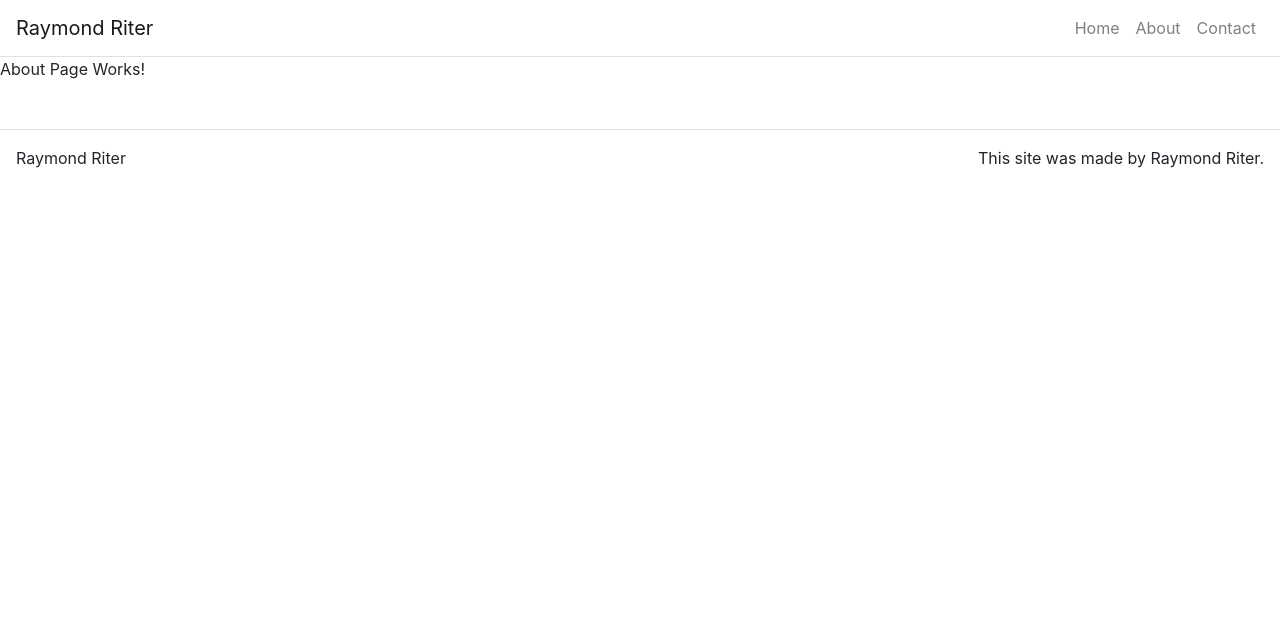
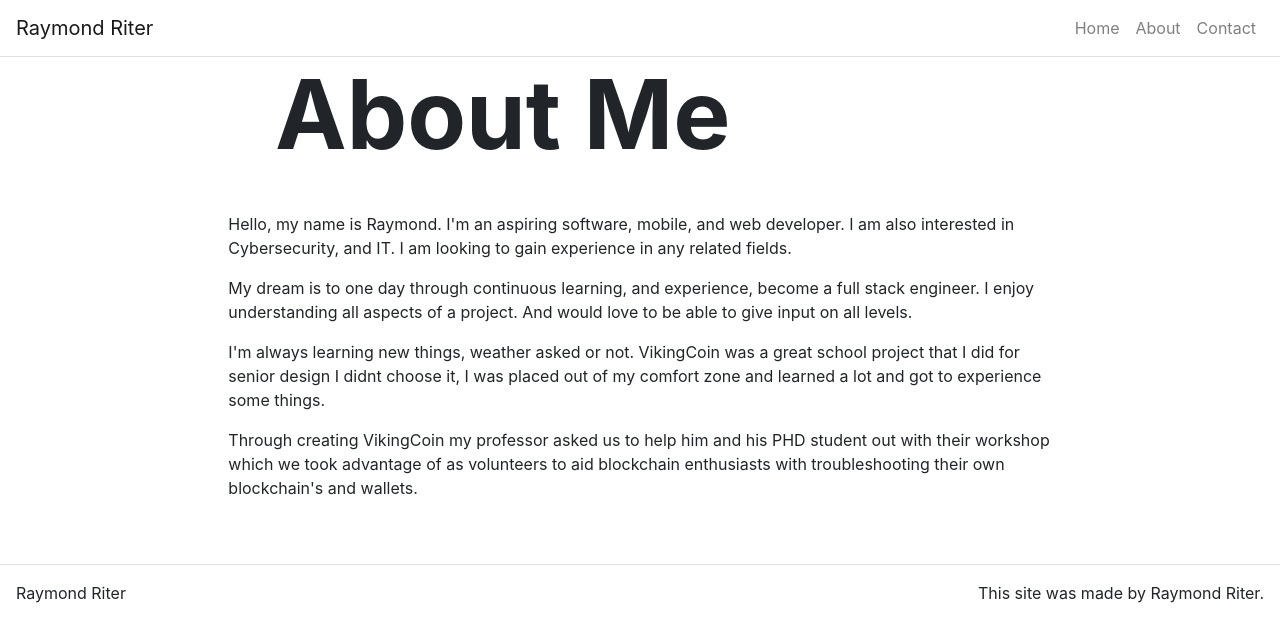
Before and after one commit to Raymondriter/Ray-Portfolio-Website, a React (Create React App) app in the folder portfolio-app/: page /about in a window 1280 px wide. Shown: the top 642 px of the page. Built offline with nearby package versions, Linux system fonts and the light colour scheme.

Commit message:
added about page with some starter content

```diff
--- /dev/null
+++ b/portfolio-app/src/components/Content.js
@@ -0,0 +1,19 @@
+import React from "react";
+import Container from "react-bootstrap/Container";
+import Row from "react-bootstrap/Row";
+import Col from "react-bootstrap/Col";
+
+function Content(props) {
+    return(
+        <Container fluid={true}>
+            <Row className="justify-content-center">
+                <Col md={8}>
+                    {props.children}
+                </Col>
+            </Row>
+        </Container>
+    );
+
+}
+
+export default Content
--- a/portfolio-app/src/pages/AboutPage.js
+++ b/portfolio-app/src/pages/AboutPage.js
@@ -1,9 +1,23 @@
 import React from "react";
+import Hero from "../components/Hero";
+import Content from "../components/Content";
 
 function AboutPage(props) {
 
     return(
-        <p>About Page Works!</p>
+        <div>
+            <Hero title={props.title} />
+
+            <Content>
+                <p>Hello, my name is Raymond. I'm an aspiring software, mobile, and web developer. I am also interested in Cybersecurity, and IT. I am looking to gain experience in any related fields.</p>
+
+                <p>My dream is to one day through continuous learning, and experience, become a full stack engineer. I enjoy understanding all aspects of a project. And would love to be able to give input on all levels.</p>
+
+                <p>I'm always learning new things, weather asked or not. VikingCoin was a great school project that I did for senior design I didnt choose it, I was placed out of my comfort zone and learned a lot and got to experience some things. </p>
+
+                <p>Through creating VikingCoin my professor asked us to help him and his PHD student out with their workshop which we took advantage of as volunteers to aid blockchain enthusiasts with troubleshooting their own blockchain's and wallets.</p>
+            </Content>
+        </div>
     );
 }
 
```
